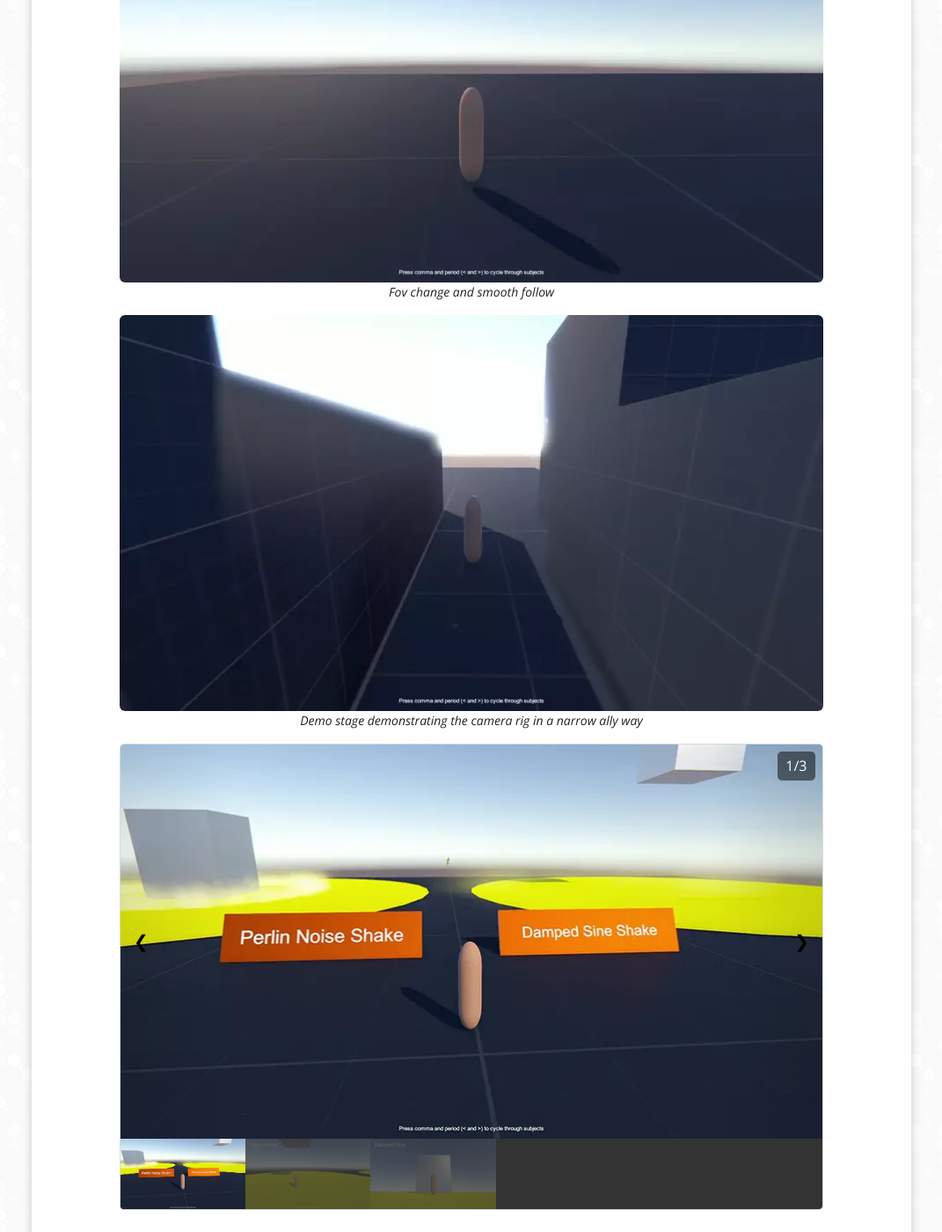
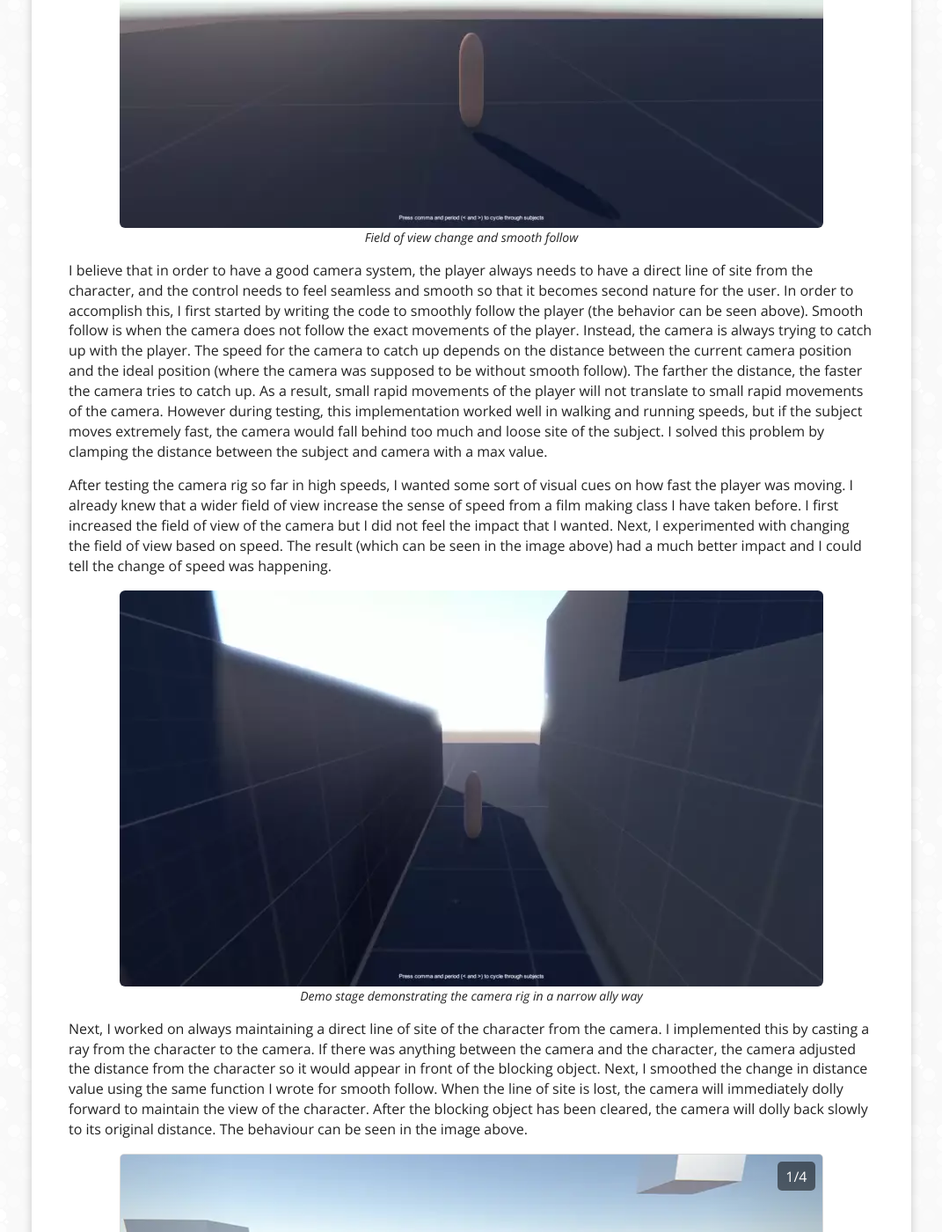
Before and after one commit to shuao23/shuao23.github.io, a Jekyll site: the page built from essays/development-of-alexa.md, in a window 1280 px wide and 1400 px high, scrolled down 2643 px. Shown: the whole window at 88% size, without its empty margins (104-1175 px from the left). Built offline with Jekyll 4.4.1, drawn with Linux system fonts in a browser that asks for light colours; some of the changed text lies outside the part shown.

Commit message:
worked and finished the camera rig portion of alexa

```diff
--- a/essays/development-of-alexa.md
+++ b/essays/development-of-alexa.md
@@ -51,19 +51,27 @@ labels:
 
 <h3>Camera System</h3>
 
+<div class="paragraph">
+  <img class="ui huge centered rounded image" src="/images/alexa/fov.webp">
+  <div class="image-caption paragraph">Field of view change and smooth follow</div>
+</div>
+
 <p>
-  I believe that in order to have a good camera system, the player always needs to have a direct line of site from the character, and the control needs to feel seamless so that it becomes second nature for the user.
+  I believe that in order to have a good camera system, the player always needs to have a direct line of site from the character, and the control needs to feel seamless and smooth so that it becomes second nature for the user. In order to accomplish this, I first started by writing the code to smoothly follow the player (the behavior can be seen above). Smooth follow is when the camera does not follow the exact movements of the player. Instead, the camera is always trying to catch up with the player. The speed for the camera to catch up depends on the distance between the current camera position and the ideal position (where the camera was supposed to be without smooth follow). The farther the distance, the faster the camera tries to catch up. As a result, small rapid movements of the player will not translate to small rapid movements of the camera. However during testing, this implementation worked well in walking and running speeds, but if the subject moves extremely fast, the camera would fall behind too much and loose site of the subject. I solved this problem by clamping the distance between the subject and camera with a max value.
 </p>
 
-<div class="paragraph">
-  <img class="ui huge centered rounded image" src="/images/alexa/fov.webp">
-  <div class="image-caption paragraph">Fov change and smooth follow</div>
-</div>
+<p>
+  After testing the camera rig so far in high speeds, I wanted some sort of visual cues on how fast the player was moving. I already knew that a wider field of view increase the sense of speed from a film making class I have taken before. I first increased the field of view of the camera but I did not feel the impact that I wanted. Next, I experimented with changing the field of view based on speed. The result (which can be seen in the image above) had a much better impact and I could tell the change of speed was happening.
+</p>
 
 <div class="paragraph">
   <img class="ui huge centered rounded image" src="/images/alexa/small-space-camera.webp">
   <div class="image-caption paragraph">Demo stage demonstrating the camera rig in a narrow ally way</div>
 </div>
+
+<p>
+  Next, I worked on always maintaining a direct line of site of the character from the camera. I implemented this by casting a ray from the character to the camera. If there was anything between the camera and the character, the camera adjusted the distance from the character so it would appear in front of the blocking object. Next, I smoothed the change in distance value using the same function I wrote for smooth follow. When the line of site is lost, the camera will immediately dolly forward to maintain the view of the character. After the blocking object has been cleared, the camera will dolly back slowly to its original distance. The behaviour can be seen in the image above.
+</p>
 
 
 <div class="paragraph rounded centered slide-show" style="max-width: 800px;" tabindex="1">
@@ -72,6 +80,7 @@ labels:
       <img class="ref slide-content" src="/images/alexa/camera-shake-comparison.webp">
       <div class="slide-content" style="background-image: url(/images/alexa/perlin.webp);"></div>
       <div class="slide-content" style="background-image: url(/images/alexa/damped-sine.webp);"></div>
+      <div class="slide-content" style="background-image: url(/images/alexa/sword-impact.webp);"></div>
     </div>
     <a class="cursor left slide-navi">
       <div class="slide-navi-bkgnd"></div>
@@ -87,8 +96,9 @@ labels:
   <div class="slide-previews-container">
     <div class="slide-previews">
         <img class="slide-preview" src="/images/alexa/camera-shake-comparison.webp">
-        <img class="slide-preview" src="/images/alexa/perlin.webp">
-        <img class="slide-preview" src="/images/alexa/damped-sine.webp">
+        <img class="slide-preview" src="/images/alexa/perlin-preview.webp">
+        <img class="slide-preview" src="/images/alexa/damped-sine-preview.webp">
+        <img class="slide-preview" src="/images/alexa/sword-impact-preview.webp">
     </div>
     <div class="right small fadeout"></div>
     <div class="left small fadeout"></div>
@@ -107,6 +117,10 @@ labels:
     </div>
   </div>
 </div>
+
+<p>
+  Lastly, I got a request from the artist to implement a camera shake to emphasize heavy impact. Camera shake works by applying a noise to the original position so it moves as if a shockwave had hit the camera. The noise needs to be a function of time so the camera will shake in a smooth manner. If the noise function is too random, the camera will appear to be teleporting randomly instead of properly shaking. Two functions that are well suited for camera shake are perlin noise and damped sine functions. These two different shake functions give a different sense of impact as seen in the images above. I implemented both functions and let the artist choose which function is better for the situation. In the final game, the camera shake was used when the enemy swinged the floor down into the ground which increased the feel for a much greater impact.
+</p>
 
 <h3>Character Controller System</h3>
 
```
Also changed, not shown: images/alexa/damped-sine-preview.webp (added), images/alexa/perlin-preview.webp (added), images/alexa/sword-impact-preview.webp (added), source/originalImages/alexa/damped-sine-preview.jpg (added), source/originalImages/alexa/perlin-preview.jpg (added), source/originalImages/alexa/sword-impact-preview.jpg (added), 1 other file.
